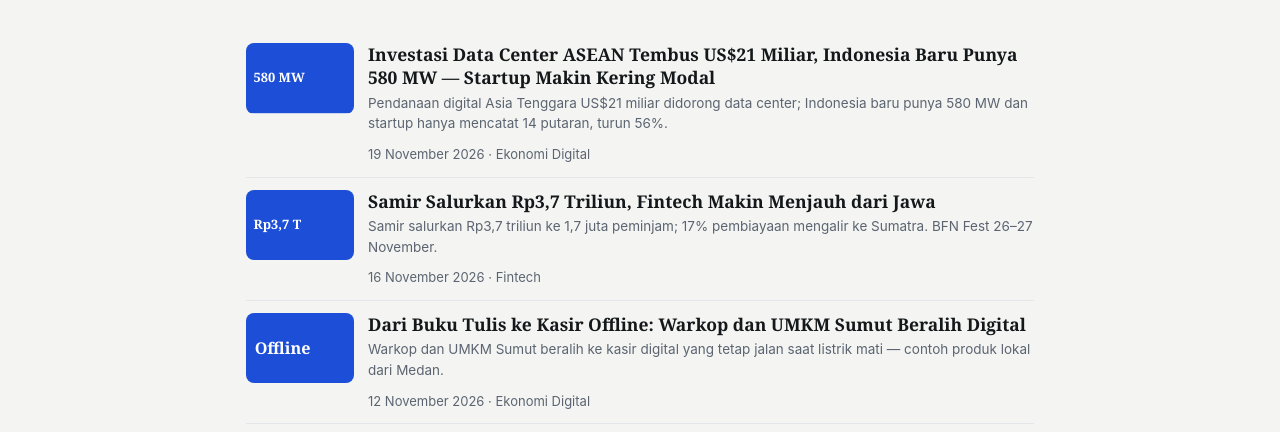
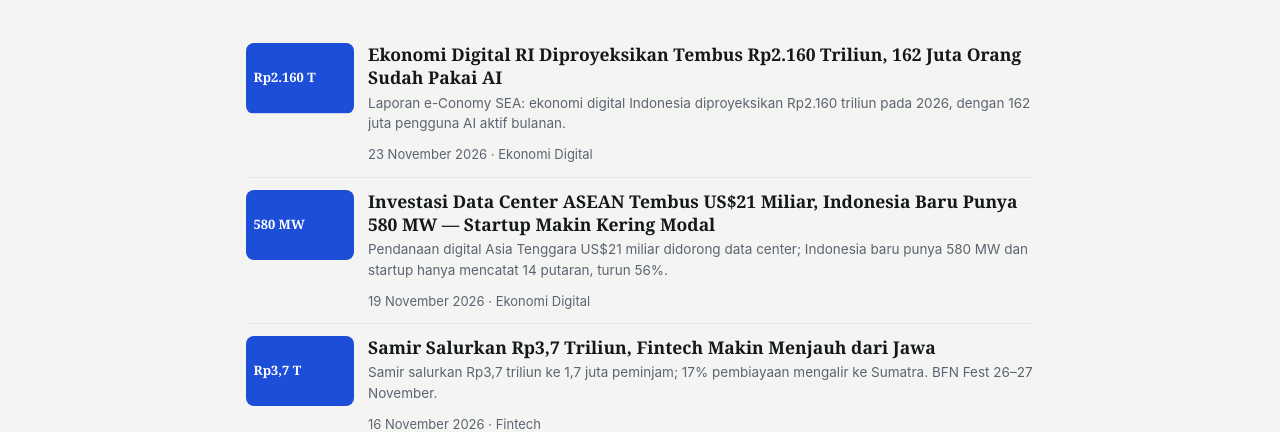
Before and after one commit to FinOwi/seputarbisnis, a plain HTML site: page teknologi/index.html in a window 1280 px wide. Shown: the part 342-774 px from the top of the page. Drawn offline with Linux system fonts and the light colour scheme.

Commit message:
Edisi Senin 23 November 2026: IHSG 5 hari merah & net sell asing Rp100,23 T, PNM Mekaar 8%, PBB Medan gratis, ekonomi digital Rp2.160 T

```diff
--- a/teknologi/index.html
+++ b/teknologi/index.html
@@ -25,6 +25,11 @@
   <h1 style="font-family:var(--serif);font-size:30px;margin:8px 0 6px">Teknologi &amp; Startup</h1>
   <p style="color:var(--muted)">Pendanaan, fintech, aplikasi, dan ekonomi digital Indonesia — dengan bahasa yang bisa diikuti pemilik usaha mana pun.</p>
   <div class="sec"><div class="list">
+        <article>
+      <div class="thumb"><div class="cover"><svg viewBox="0 0 200 130"><rect width="200" height="130" fill="#1d4ed8"/><text x="14" y="72" font-family="Georgia,serif" font-size="24" fill="#fff" font-weight="700">Rp2.160 T</text></svg></div></div>
+      <div><h3><a href="ekonomi-digital-ri-rp2160-triliun-162-juta-pengguna-ai-23-november-2026.html">Ekonomi Digital RI Diproyeksikan Tembus Rp2.160 Triliun, 162 Juta Orang Sudah Pakai AI</a></h3>
+      <p>Laporan e-Conomy SEA: ekonomi digital Indonesia diproyeksikan Rp2.160 triliun pada 2026, dengan 162 juta pengguna AI aktif bulanan.</p><div class="meta">23 November 2026 · Ekonomi Digital</div></div>
+    </article>
         <article>
       <div class="thumb"><div class="cover"><svg viewBox="0 0 200 130"><rect width="200" height="130" fill="#1d4ed8"/><text x="14" y="72" font-family="Georgia,serif" font-size="24" fill="#fff" font-weight="700">580 MW</text></svg></div></div>
       <div><h3><a href="investasi-data-center-asean-indonesia-580-mw-startup-kering-modal-19-november-2026.html">Investasi Data Center ASEAN Tembus US$21 Miliar, Indonesia Baru Punya 580 MW — Startup Makin Kering Modal</a></h3>
```
